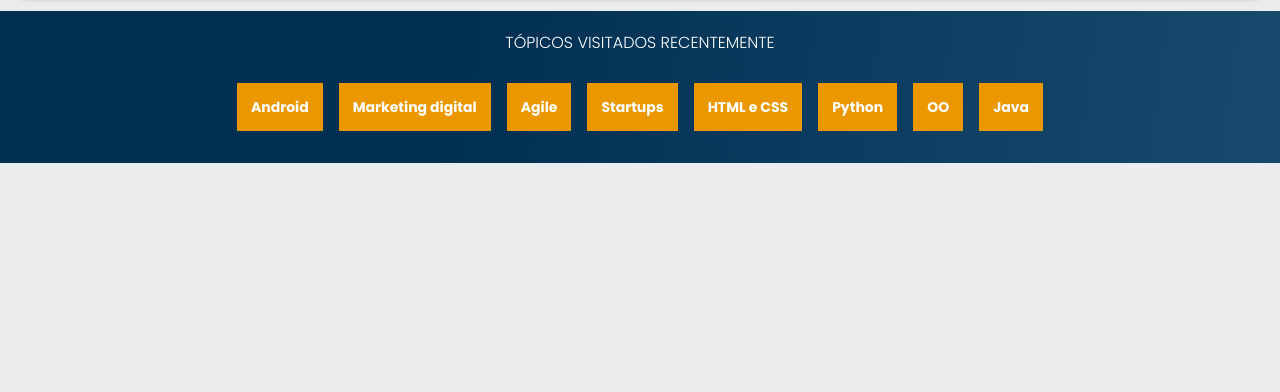
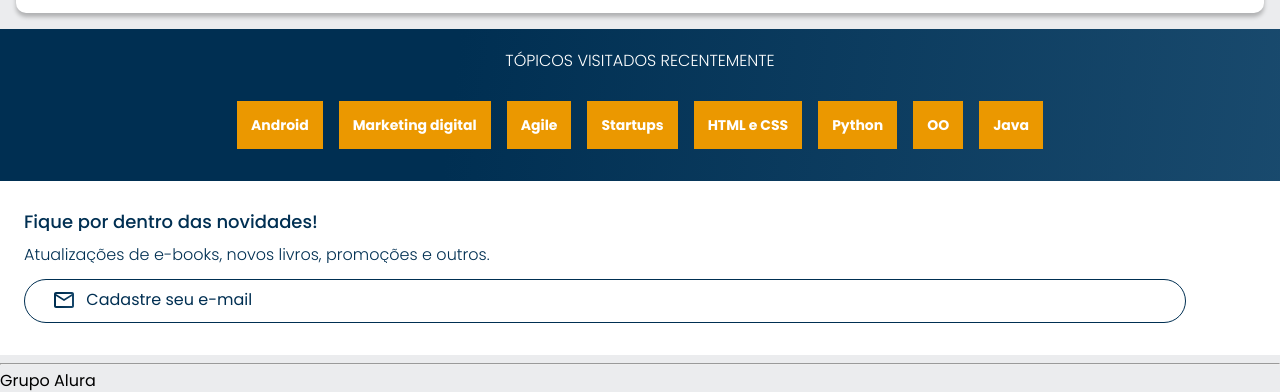
Before and after one commit to yasmimpassos/aluraBooks, a plain HTML site: page index.html in a window 1280 px wide. Shown: the part 2332-2724 px from the top of the page. Before the commit the page ends 2495 px from the top, so only its background shows below. Drawn offline with nearby package versions, Linux system fonts and the light colour scheme.

Commit message:
adiciona a parte de contato dentro da pagina

```diff
--- a/index.html
+++ b/index.html
@@ -15,7 +15,7 @@
 
 </head>
 
-<body>
+<hr>
     <header class="cabeçalho">
 
         <div class="container">
@@ -209,6 +209,18 @@
         </ul>
     </section>
 
+    <section class="contato">
+        <h2 class="contato__titulo">Fique por dentro das novidades!</h2>
+        <p class="contato__texto">Atualizações de e-books, novos livros, promoções e outros.</p>
+        <input type="email" class="contato__email" placeholder="Cadastre seu e-mail">
+    </section>
+
+    <hr/>
+
+    <footer class="rodape">
+        <h2 class="rodape__titulo">Grupo Alura</h2>
+    </footer>
+
     <script src="https://cdn.jsdelivr.net/npm/swiper@11/swiper-bundle.min.js"></script>
     <script>
         const swiper = new Swiper('.swiper', {
--- a/style.css
+++ b/style.css
@@ -2,6 +2,7 @@
 @import url('./styles/banner.css');
 @import url('./styles/carrossel.css');
 @import url('./styles/topicos.css');
+@import url('./styles/contato.css');
 
 :root{
     --cor-de-fundo: #EBECEE;
--- /dev/null
+++ b/styles/contato.css
@@ -0,0 +1,38 @@
+.contato{
+    background-color: var(--branco);
+    padding: 2em 1.5em;
+}
+.contato__titulo{
+    font-size: 18px;
+    font-weight: 500;
+}
+
+.contato__texto{
+    font-weight: 300;
+    margin: 1em 0;
+}
+
+.contato__titulo, .contato__texto{
+    background: var(--azul-degrade);
+    -webkit-background-clip: text;
+    -webkit-text-fill-color: transparent;
+    background-clip: text;
+}
+
+.contato__email{
+    padding: 1em;
+    border: 1px solid var(--azul);
+    border-radius: 24px;
+    width: 92%;
+    color: var(--azul);
+}
+
+.contato__email::placeholder {
+    font-family: var(--fonte-principal);
+    font-size: 16px;
+    font-weight: 400;
+    color: var(--azul);
+    padding-left: 3em;
+    background: url("../assets/email.svg") no-repeat;
+    background-position: 1em center;
+}
```
